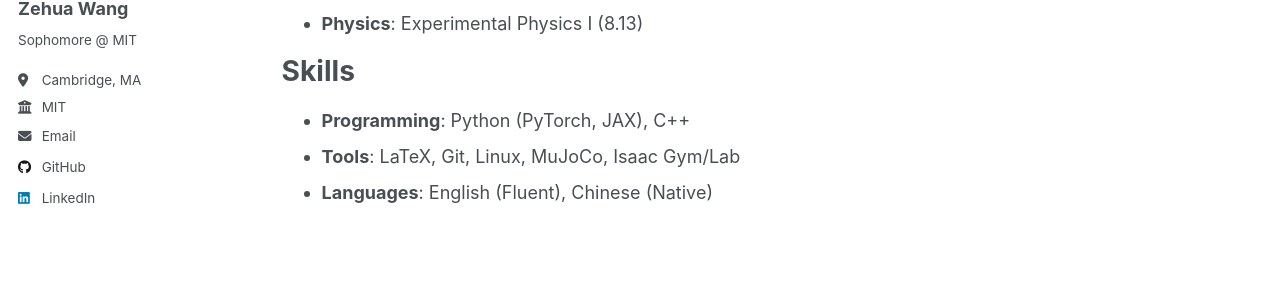
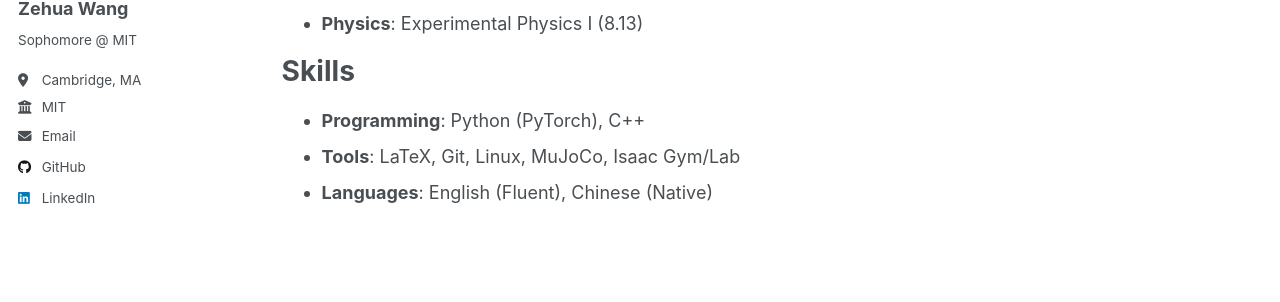
Before and after one commit to zehuaw1/zehuaw1.github.io, a Jekyll site: the page built from _pages/cv.md, in a window 1280 px wide and 900 px high, scrolled down 2392 px. Shown: the part 286-588 px from the top of the window. Built offline with Jekyll 4.4.1, drawn with Linux system fonts in a browser that asks for light colours; a script that is not in the unit is left out.

Commit message:
Remove JAX from skills

```diff
--- a/_pages/cv.md
+++ b/_pages/cv.md
@@ -85,6 +85,6 @@ Relevant Coursework
 
 Skills
 ======
-* **Programming**: Python (PyTorch, JAX), C++
+* **Programming**: Python (PyTorch), C++
 * **Tools**: LaTeX, Git, Linux, MuJoCo, Isaac Gym/Lab
 * **Languages**: English (Fluent), Chinese (Native)
```
Also changed, not shown: 1 other file.
